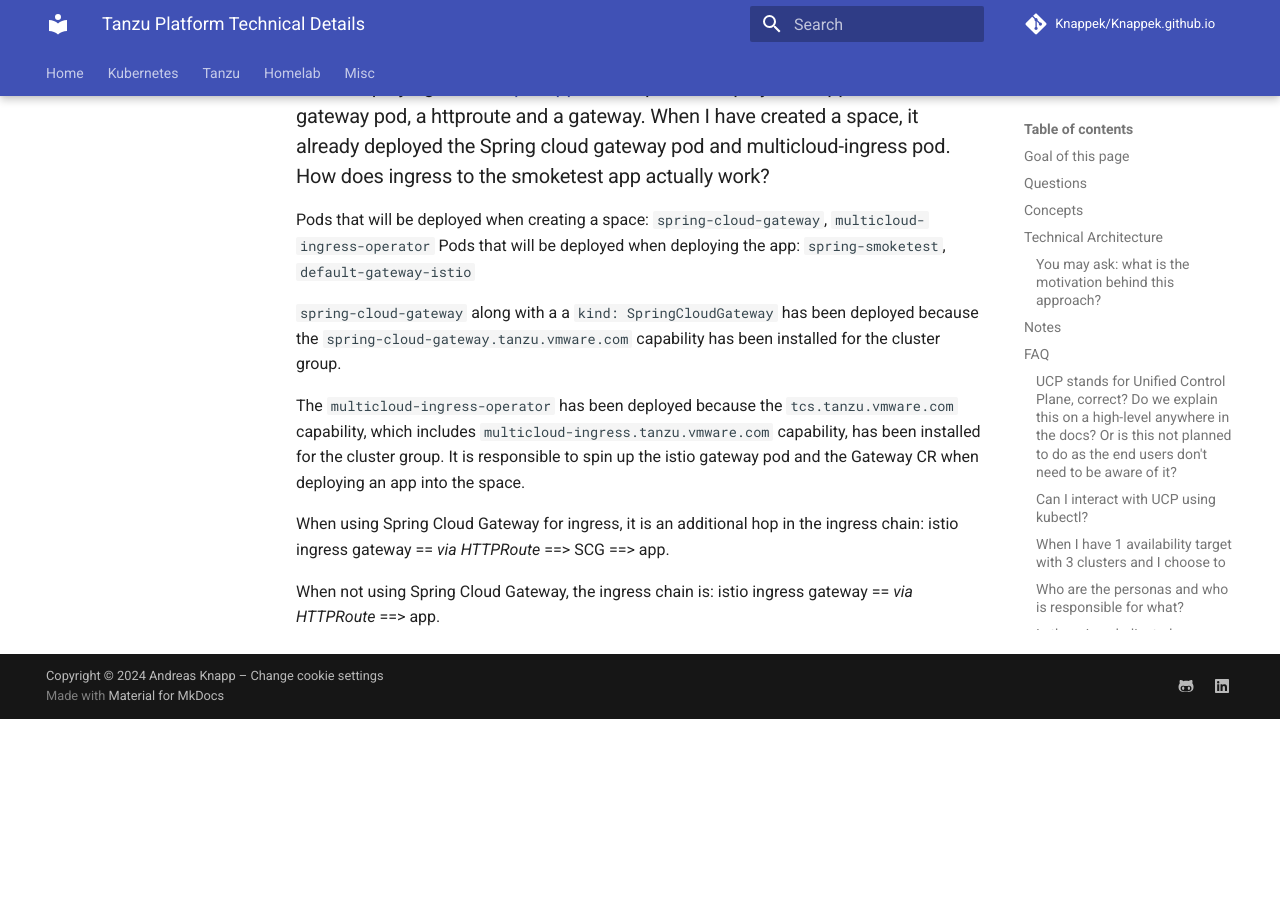
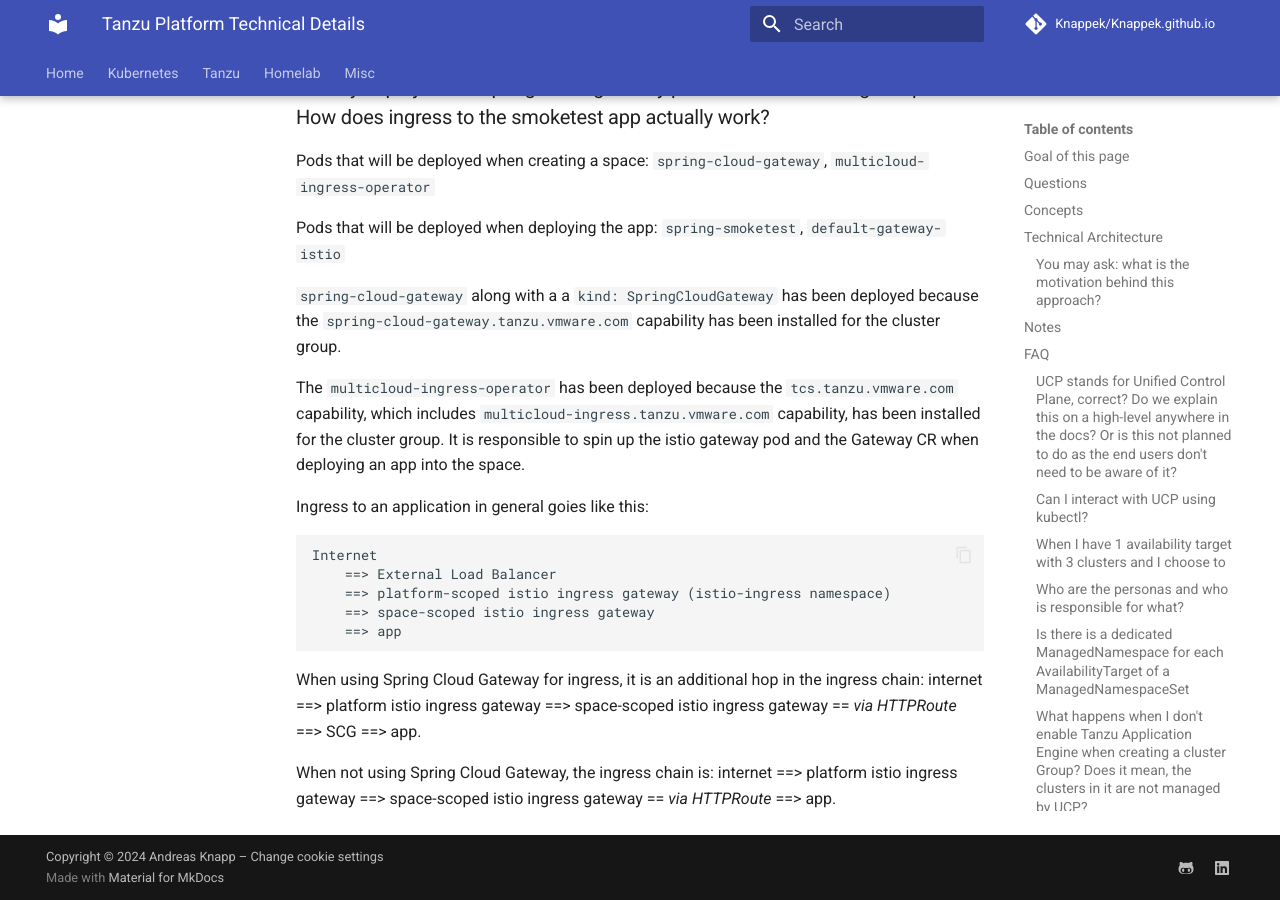
Before and after one commit to Knappek/Knappek.github.io, an MkDocs documentation site: the page built from docs/tanzu/tanzu-platform/tanzu-platform-technical-details.md, in a window 1280 px wide and 900 px high, scrolled down 6059 px. Built offline with MkDocs 1.6.1 and Material for MkDocs 9.7.7, drawn with Linux system fonts in a browser that asks for light colours; comment, search, counter and statistics services are not loaded; before the commit the page ends 6778 px from its top, so only the background shows below that; some of the changed text lies outside the part shown.

Commit message:
update ingress faq

````diff
--- a/docs/tanzu/tanzu-platform/tanzu-platform-technical-details.md
+++ b/docs/tanzu/tanzu-platform/tanzu-platform-technical-details.md
@@ -146,12 +145,23 @@
 ### When deploying [this sample app](https://github.com/Tanzu-Solutions-Engineering/tanzu-platform-workshop/blob/main/lab-platform-engineer/01-full-lab.md#deploy-a-simple-application-to-the-space-to-smokte-test-our-setup) in the space, it deploys the app itself, the istio gateway pod, a httproute and a gateway. When I have created a space, it already deployed the Spring cloud gateway pod and multicloud-ingress pod. How does ingress to the smoketest app actually work?
 
 Pods that will be deployed when creating a space: `spring-cloud-gateway`, `multicloud-ingress-operator`
+
 Pods that will be deployed when deploying the app: `spring-smoketest`, `default-gateway-istio`
 
 `spring-cloud-gateway` along with a a `kind: SpringCloudGateway` has been deployed because the `spring-cloud-gateway.tanzu.vmware.com` capability has been installed for the cluster group.
 
 The `multicloud-ingress-operator` has been deployed because the `tcs.tanzu.vmware.com` capability, which includes `multicloud-ingress.tanzu.vmware.com` capability, has been installed for the cluster group. It is responsible to spin up the istio gateway pod and the Gateway CR when deploying an app into the space.
 
-When using Spring Cloud Gateway for ingress, it is an additional hop in the ingress chain: istio ingress gateway == *via HTTPRoute* ==> SCG ==> app.
+Ingress to an application in general goies like this:
 
-When not using Spring Cloud Gateway, the ingress chain is: istio ingress gateway == *via HTTPRoute* ==> app.
+```txt
+Internet
+    ==> External Load Balancer
+    ==> platform-scoped istio ingress gateway (istio-ingress namespace)
+    ==> space-scoped istio ingress gateway
+    ==> app
+```
+
+When using Spring Cloud Gateway for ingress, it is an additional hop in the ingress chain: internet ==> platform istio ingress gateway ==> space-scoped istio ingress gateway == *via HTTPRoute* ==> SCG ==> app.
+
+When not using Spring Cloud Gateway, the ingress chain is: internet ==> platform istio ingress gateway ==> space-scoped istio ingress gateway == *via HTTPRoute* ==> app.
````
Also changed, not shown: other parts of docs/tanzu/tanzu-platform/tanzu-platform-technical-details.md (+0 -1 lines).
